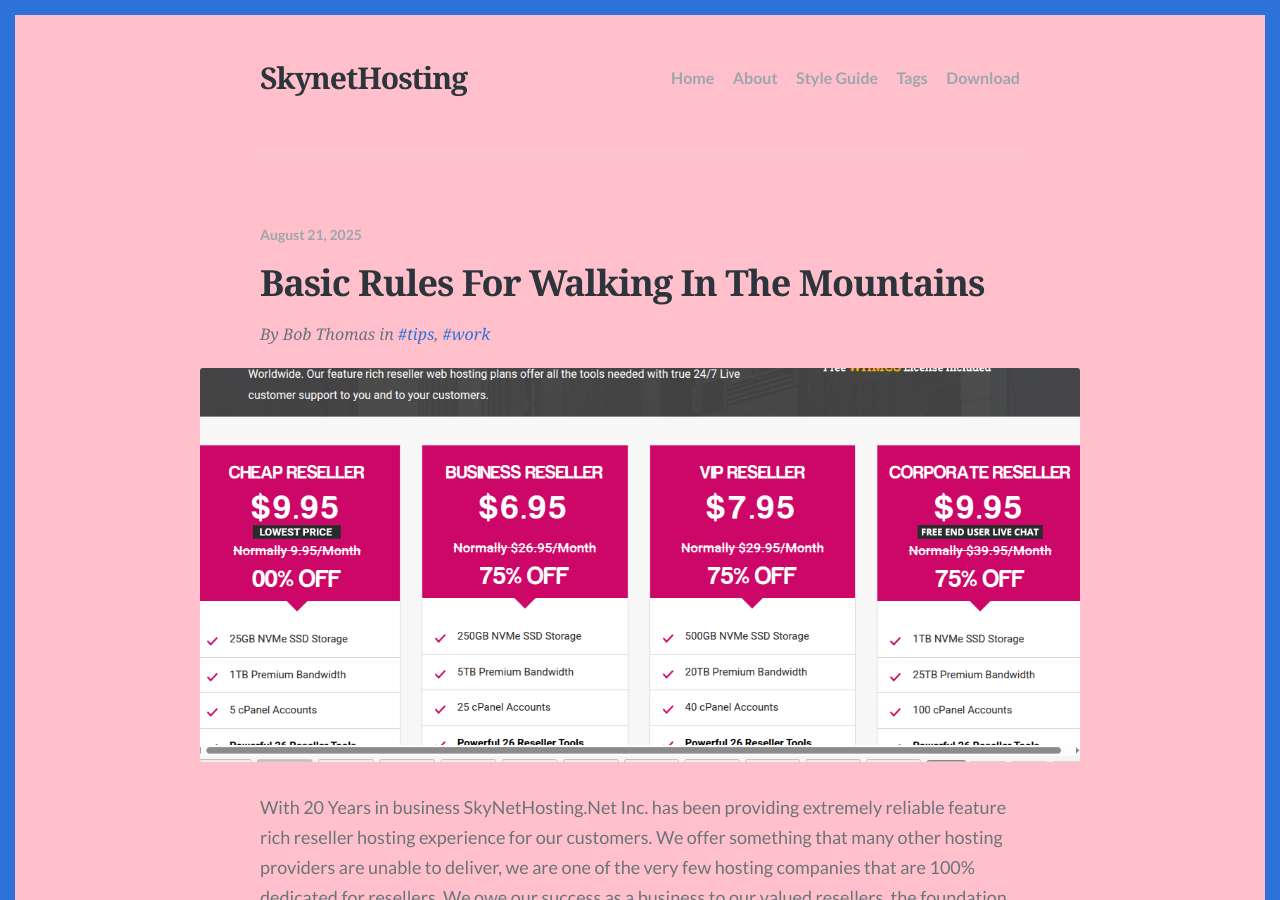
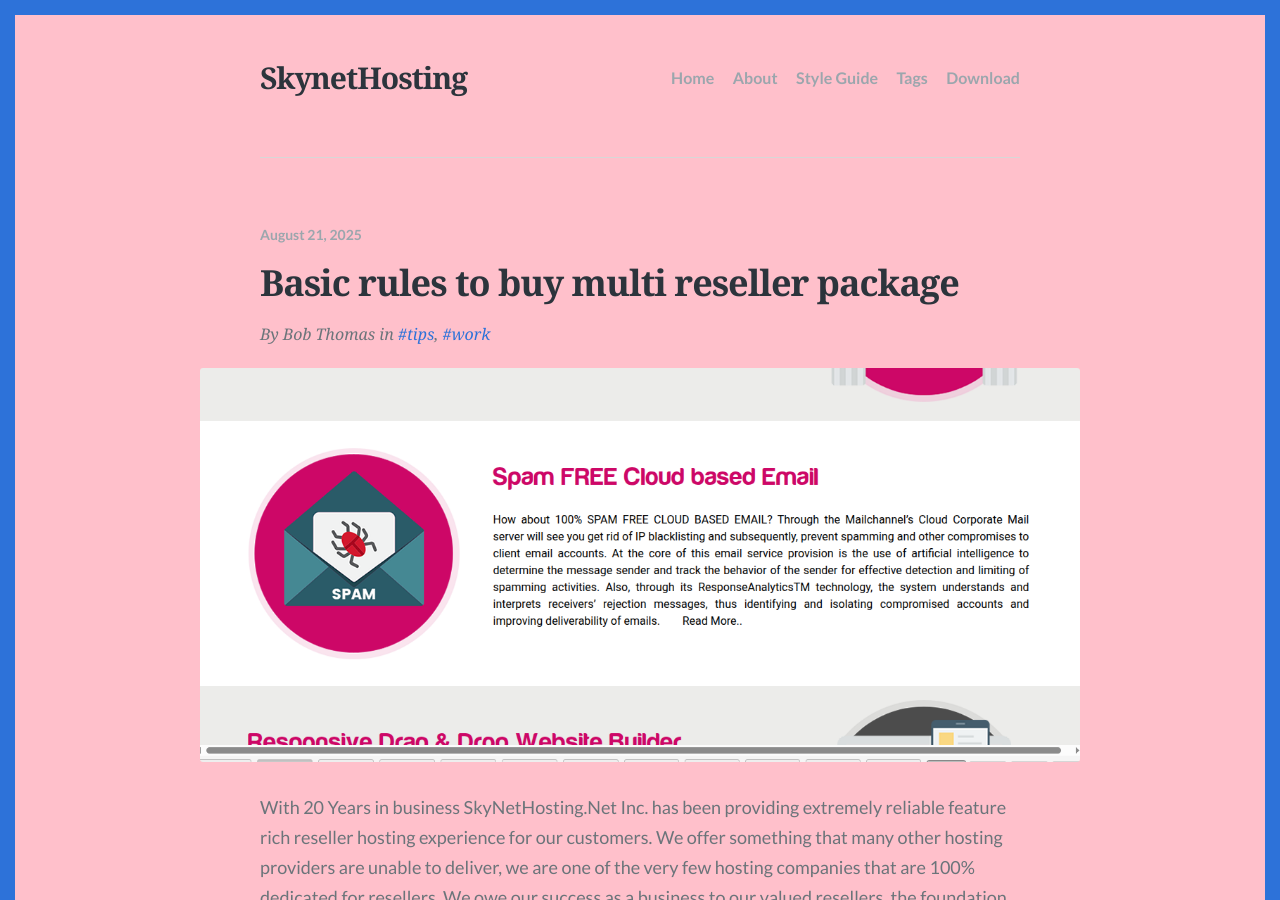
Before and after one commit to skynethosting-inc/blog, a Jekyll site: the page built from _posts/2025-08-21-skynet-multilocation-reseller.md, in a window 1280 px wide and 900 px high. Built offline with Jekyll 4.4.1, drawn with Linux system fonts in a browser that asks for light colours; some web fonts are replaced; comment, search, counter and statistics services are not loaded.

Commit message:
update posts

```diff
--- a/_posts/2025-08-21-skynet-multilocation-reseller.md
+++ b/_posts/2025-08-21-skynet-multilocation-reseller.md
@@ -1,9 +1,9 @@
 ---
 layout: post
-title: "Basic Rules For Walking In The Mountains"
-description: "Hiking refers to walking outdoors on a trail, or off trail, for recreational purposes."
+title: "Basic rules to buy multi reseller package"
+description: "Sell WHM."
 date: 2025-08-21
-feature_image: images/sky3.jpg
+feature_image: images/sky4.jpg
 tags: [tips, work]
 ---
 With 20 Years in business SkyNetHosting.Net Inc. has been providing extremely reliable feature rich reseller hosting experience for our customers. We offer something that many other hosting providers are unable to deliver, we are one of the very few hosting companies that are 100% dedicated for resellers. We owe our success as a business to our valued resellers, the foundation of our establishment.
```
